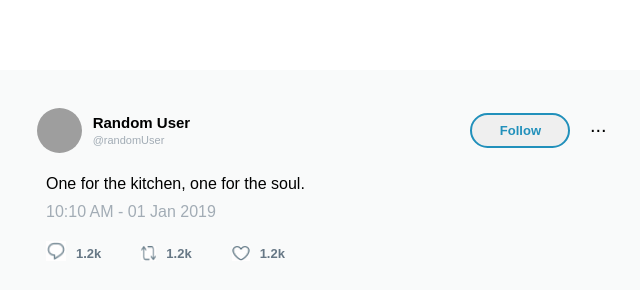
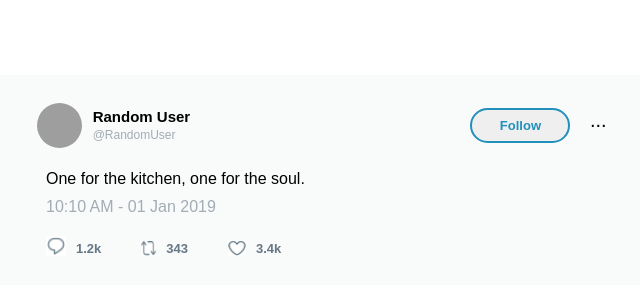
Before and after one commit to pragyes31/Tweet-card-vanillaJS, a React app: page / in a window 1280 px wide. Shown: the part 228-528 px from the top of the page, without its empty margins (322-962 px from the left). Built offline with nearby package versions, Linux system fonts and the light colour scheme; grey boxes are pictures that could not be loaded.

Commit message:
added props.

```diff
--- a/src/Components/AddImpression.js
+++ b/src/Components/AddImpression.js
@@ -13,11 +13,11 @@ export default class AddImpression extends React.Component {
         </div>
         <div className="retweet">
           <img className="retweet-img" src={retweetBtn} alt="" />
-          <div className="retweet-count">1.2k</div>
+          <div className="retweet-count">343</div>
         </div>
         <div className="like">
           <img className="like-img" src={likeBtn} alt="" />
-          <div className="like-count">1.2k</div>
+          <div className="like-count">3.4k</div>
         </div>
       </div>
     );
--- a/src/Components/TweetArea.js
+++ b/src/Components/TweetArea.js
@@ -4,7 +4,7 @@ export default class TweetArea extends React.Component {
   render() {
     return (
       <div className="tweet-area">
-        <div className="tweet">One for the kitchen, one for the soul.</div>
+        <div className="tweet">One for the kitchen, one for the soul. </div>
         <div className="timestamp">10:10 AM - 01 Jan 2019</div>
       </div>
     );
--- a/src/Components/UserInfo.js
+++ b/src/Components/UserInfo.js
@@ -7,12 +7,12 @@ export default class UserInfo extends React.Component {
         <div className="avatar">
           <img
             className="profile-pic"
-            src="http://bit.do/eQzFo"
+            src={this.props.imgSource}
             alt="profile-pic"
           />
           <div className="user-name">
             <div className="name">{this.props.userName}</div>
-            <div className="handle">@randomUser</div>
+            <div className="handle">{this.props.handleName}</div>
           </div>
         </div>
         <div className="options">
--- a/src/index.js
+++ b/src/index.js
@@ -11,7 +11,11 @@ class TwitterCard extends React.Component {
   render() {
     return (
       <div>
-        <UserInfo userName="Random User" />
+        <UserInfo
+          userName="Random User"
+          imgSource="http://tiny.cc/jpyb6y"
+          handleName="@RandomUser"
+        />
         <TweetArea />
         <AddImpression />
       </div>
--- a/src/styles.css
+++ b/src/styles.css
@@ -14,7 +14,7 @@ body {
   width: 600px;
   min-height: 180px;
   background-color: #f9fafa;
-  padding: 25px 30px 15px 30px;
+  padding: 15px 30px 15px 30px;
 }
 
 .user-info {
@@ -46,7 +46,7 @@ body {
 }
 
 .handle {
-  font-size: 11px;
+  font-size: 12px;
   color: #a2acb5;
 }
 
```
Also changed, not shown: src/Components/Impression.js (added, +16 -0 lines).
